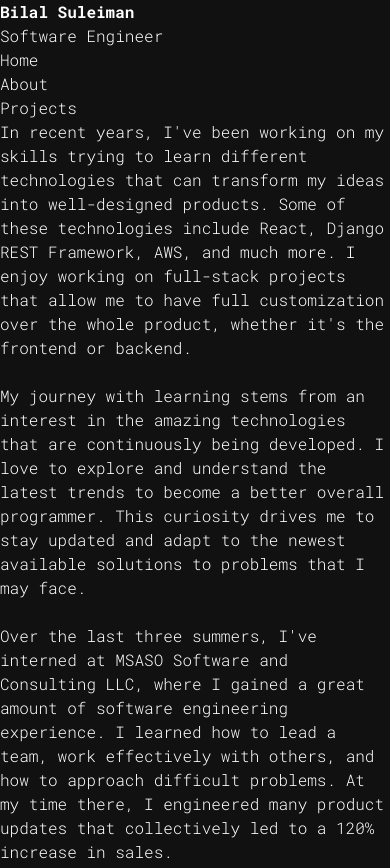
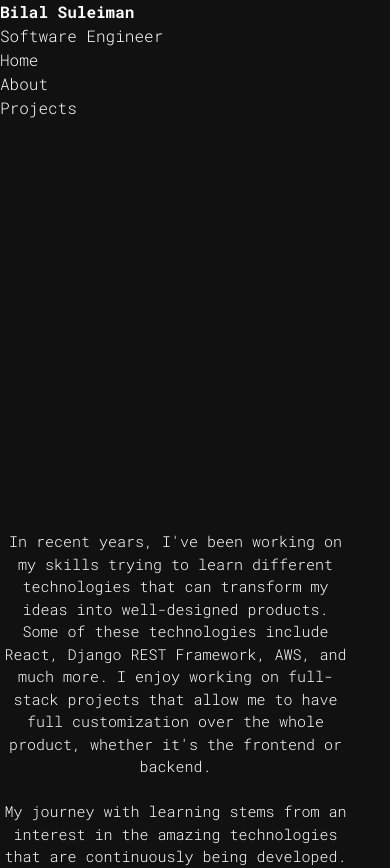
Before and after one commit to bsule/bsule.github.io, a React (Vite) app in the folder personal-website/: page /about in a window 390 px wide. Shown: the top 868 px of the page. Built offline with nearby package versions, Linux system fonts and the light colour scheme.

Commit message:
working on about mobile

```diff
--- a/personal-website/src/components/About.jsx
+++ b/personal-website/src/components/About.jsx
@@ -2,8 +2,8 @@ import { motion } from 'framer-motion';
 
 function About() {
     return (
-        <div className='flex justify-left'>
-            <motion.div className="absolute xl:w-3/5 w-1/2 text-lg pl-10" initial={{opacity: 0}} animate={{opacity: 1}} exit={{opacity: 0, transition: {duration: .5}}}>
+        <div className='flex lg:justify-left' id='about-text'>
+            <motion.div className="absolute xl:w-3/5 min-[1026px]:w-1/2 w-3/4 min-[730px]:text-lg lg:pl-10" id='about-inner' initial={{opacity: 0}} animate={{opacity: 1}} exit={{opacity: 0, transition: {duration: .5}}}>
                 <p className='mt-20'>
                     In recent years, I've been working on my skills trying to learn different technologies that can transform my ideas into well-designed products. Some of these technologies include React, Django REST Framework, AWS, and much more.
                     I enjoy working on full-stack projects that allow me to have full customization over the whole product, whether it's the frontend or backend.
--- a/personal-website/src/components/AboutPicture.jsx
+++ b/personal-website/src/components/AboutPicture.jsx
@@ -18,8 +18,8 @@ function AboutPicture() {
     return (
         <AnimatePresence>
             {location.pathname === '/about/' && (
-            <motion.div className='fixed absolute right-0 lg:pt-40 xl:pt-24 2xl:pt-16' initial={{opacity: 0}} animate={{opacity: 1}} exit={{opacity: 0, transition: {duration: .5}}}>
-                <img src={picArr[arrLocation]} alt="Error loading picture" className='rounded-l-lg xl:w-[400px] lg:w-[460px] w-[300px]'/>
+            <motion.div className='flex absolute lg:right-0 min-[1026px]:pt-40 xl:pt-24 2xl:pt-16 pt-50' id='about-pic-div' initial={{opacity: 0}} animate={{opacity: 1}} exit={{opacity: 0, transition: {duration: .5}}}>
+                <img src={picArr[arrLocation]} alt="Error loading picture" className='lg:rounded-l-lg xl:w-[400px] lg:w-[460px]' id='about-pic'/>
             </motion.div>
             )}
         </AnimatePresence>
--- a/personal-website/src/index.css
+++ b/personal-website/src/index.css
@@ -68,10 +68,6 @@ body::-webkit-scrollbar {
     background-position: 0 100%
 }
 
-/* #about-pic{
-    z-index: ;
-} */
-
 /* .bg {
     position: fixed;
     top: -50%;
@@ -101,3 +97,71 @@ body::-webkit-scrollbar {
     90% { transform: translate(10%,5%) ; -webkit-transform: translate(10%,5%) ; -moz-transform: translate(10%,5%) ; -ms-transform: translate(10%,5%) ; -o-transform: translate(10%,5%) ; }
     100% { transform: translate(5%,0) }
 } */
+
+
+@media screen and (max-width: 1025px) {
+    #about-pic-div {
+        left: 50% !important;
+        transform: translateX(-50%) !important;
+        width: 400px;
+}
+
+    #about-pic {
+        border-radius: 15px;
+    }
+
+    #about-text {
+        justify-content: center;
+        padding-left: 0;
+    }
+
+    #about-inner {
+        padding-top: 500px;
+    }
+}
+
+@media screen and (max-width: 520px) {
+    #about-pic-div {
+        width: 85%;
+        padding-top: 20px;
+    }
+
+    #about-text {
+        justify-content: center;
+        text-align: center;
+    }
+
+    #about-inner {
+        width: 90%;
+        padding-top: 550px;
+    }
+}
+
+@media screen and (max-width: 490px) {
+    #about-inner {
+        width: 90%;
+        padding-top: 500px;
+        font-size: 15px;
+    }
+}
+
+@media screen and (max-width: 440px) {
+    #about-inner {
+        width: 90%;
+        padding-top: 450px;
+    }
+}
+
+@media screen and (max-width: 410px) {
+    #about-inner {
+        width: 90%;
+        padding-top: 410px;
+    }
+}
+
+@media screen and (max-width: 380px) {
+    #about-inner {
+        width: 90%;
+        padding-top: 380px;
+    }
+}
```
